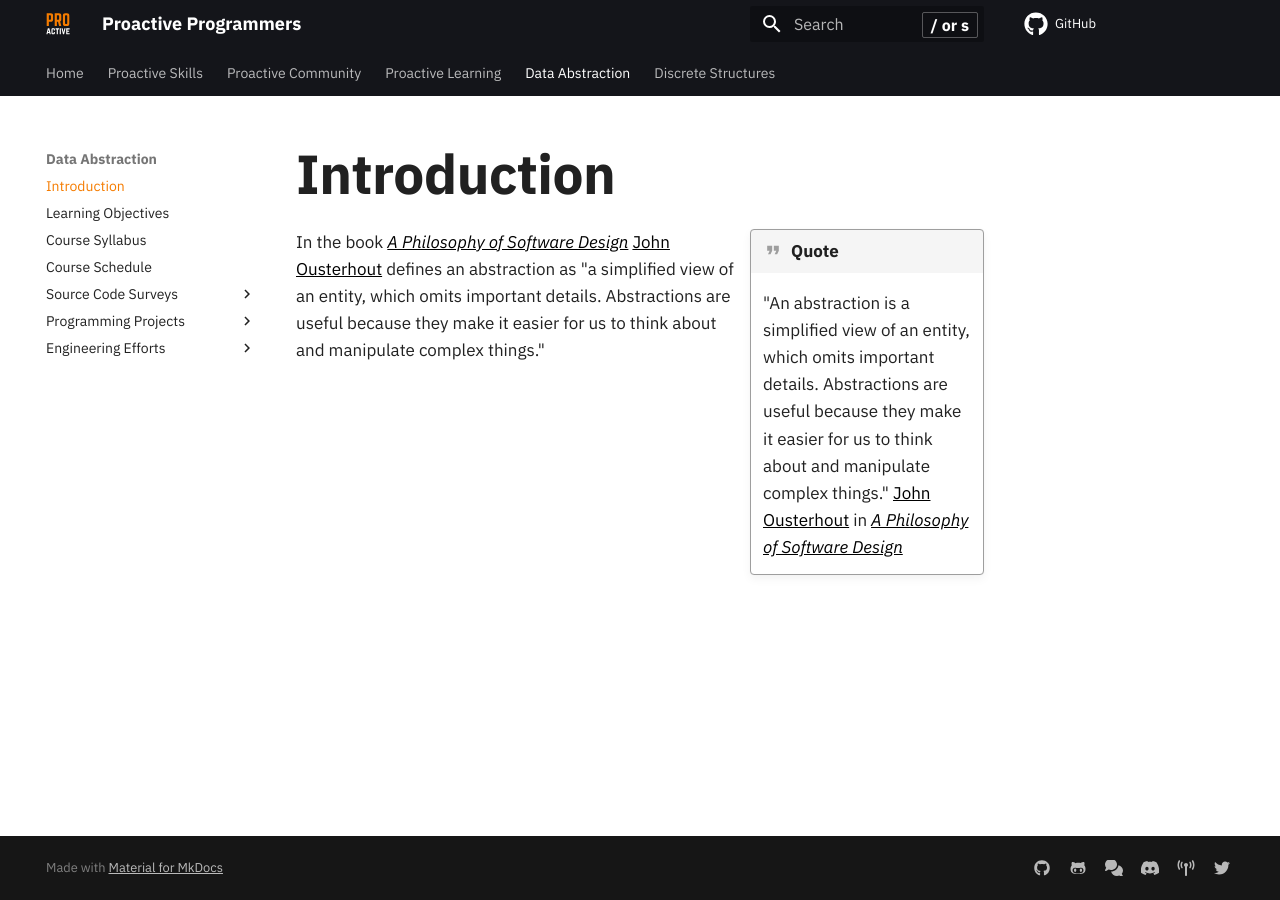
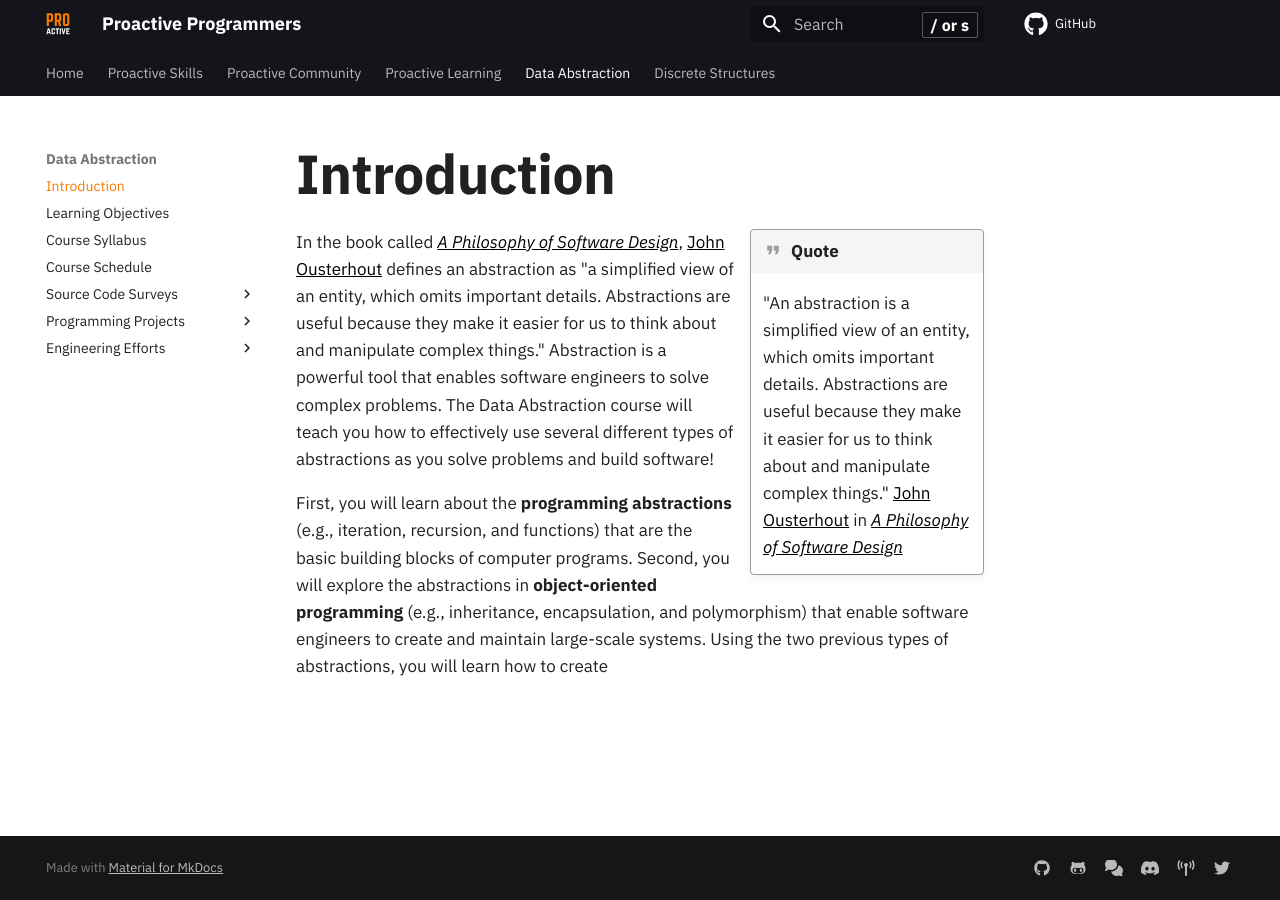
Before and after one commit to ProactiveProgrammers/www.proactiveprogrammers.com, an MkDocs documentation site: the page built from docs/data-abstraction/introduction-data-abstraction.md, in a window 1280 px wide. Built offline with MkDocs 1.6.1 and Material for MkDocs 9.7.7, drawn with Linux system fonts in a browser that asks for light colours; comment, search, counter and statistics services are not loaded.

Commit message:
feat: Improve the content in introduction-data-abstraction.

```diff
--- a/docs/data-abstraction/introduction-data-abstraction.md
+++ b/docs/data-abstraction/introduction-data-abstraction.md
@@ -4,9 +4,19 @@
 
 --8<-- "includes/admonitions/admonish-data-abstraction.md"
 
-In the book [*A Philosophy of Software
-Design*](https://web.stanford.edu/~ouster/cgi-bin/book.php) [John
+In the book called [*A Philosophy of Software
+Design*](https://web.stanford.edu/~ouster/cgi-bin/book.php), [John
 Ousterhout](https://web.stanford.edu/~ouster/cgi-bin/home.php) defines an
 abstraction as "a simplified view of an entity, which omits important details.
 Abstractions are useful because they make it easier for us to think about and
-manipulate complex things."
+manipulate complex things." Abstraction is a powerful tool that enables software
+engineers to solve complex problems. The Data Abstraction course will teach you
+how to effectively use several different types of abstractions as you solve
+problems and build software!
+
+First, you will learn about the **programming abstractions** (e.g., iteration,
+recursion, and functions) that are the basic building blocks of computer
+programs. Second, you will explore the abstractions in **object-oriented
+programming** (e.g., inheritance, encapsulation, and polymorphism) that enable
+software engineers to create and maintain large-scale systems. Using the two
+previous types of abstractions, you will learn how to create
```
